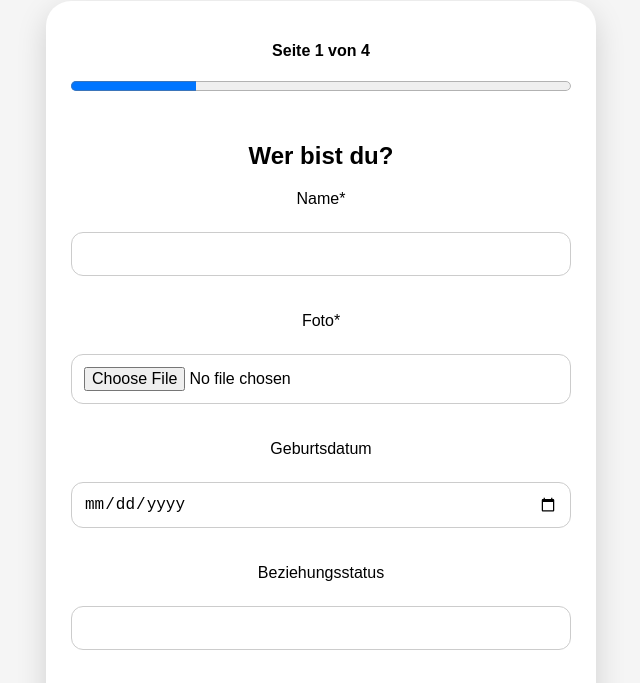
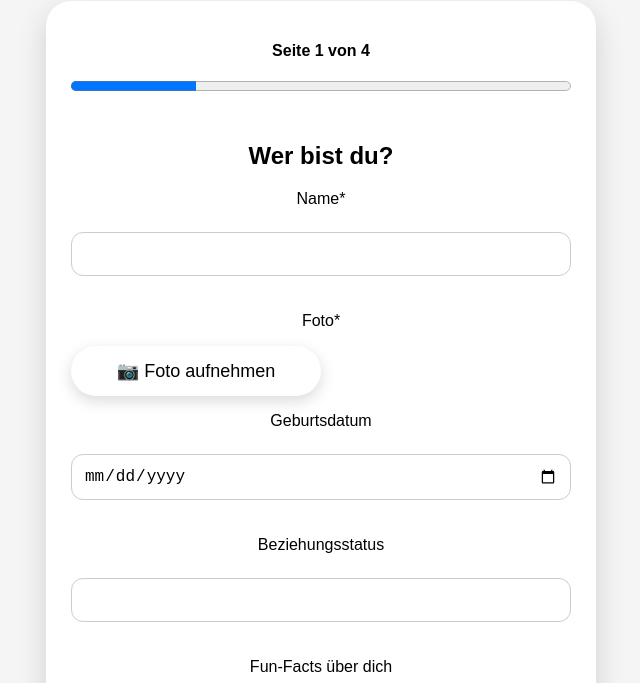
Before and after one commit to tobiassterchi23-cmyk/wg-gaestebuch, a plain HTML site: page pages/createEntry.html in a window 1280 px wide. Shown: the part 99-782 px from the top of the page, without its empty margins (319-959 px from the left). Drawn offline with nearby package versions, Linux system fonts and the light colour scheme.

Commit message:
feat: update

```diff
--- a/css/createEntry.css
+++ b/css/createEntry.css
@@ -204,3 +204,40 @@ button {
     background:#2e7d32;
 
 }
+
+.photoButton{
+
+
+display:block;
+
+
+background:white;
+
+
+padding:14px 25px;
+
+
+border-radius:30px;
+
+
+font-size:18px;
+
+
+text-align:center;
+
+
+cursor:pointer;
+
+
+box-shadow:
+
+0 5px 15px rgba(0,0,0,0.15);
+
+
+width:200px;
+
+
+margin:10px 0;
+
+
+}
--- a/pages/createEntry.html
+++ b/pages/createEntry.html
@@ -54,11 +54,29 @@ id="page1">
 <p>Foto*</p>
 
 <input
+
 id="photo"
+
 type="file"
+
 accept="image/*"
+
 capture="user"
-required>
+
+required
+
+hidden
+
+>
+
+
+<label
+for="photo"
+class="photoButton">
+
+📷 Foto aufnehmen
+
+</label>
 
 
 <p>Geburtsdatum</p>
```
Also changed, not shown: css/visitorCard.css (+34 -0 lines), style.css (+51 -0 lines).
